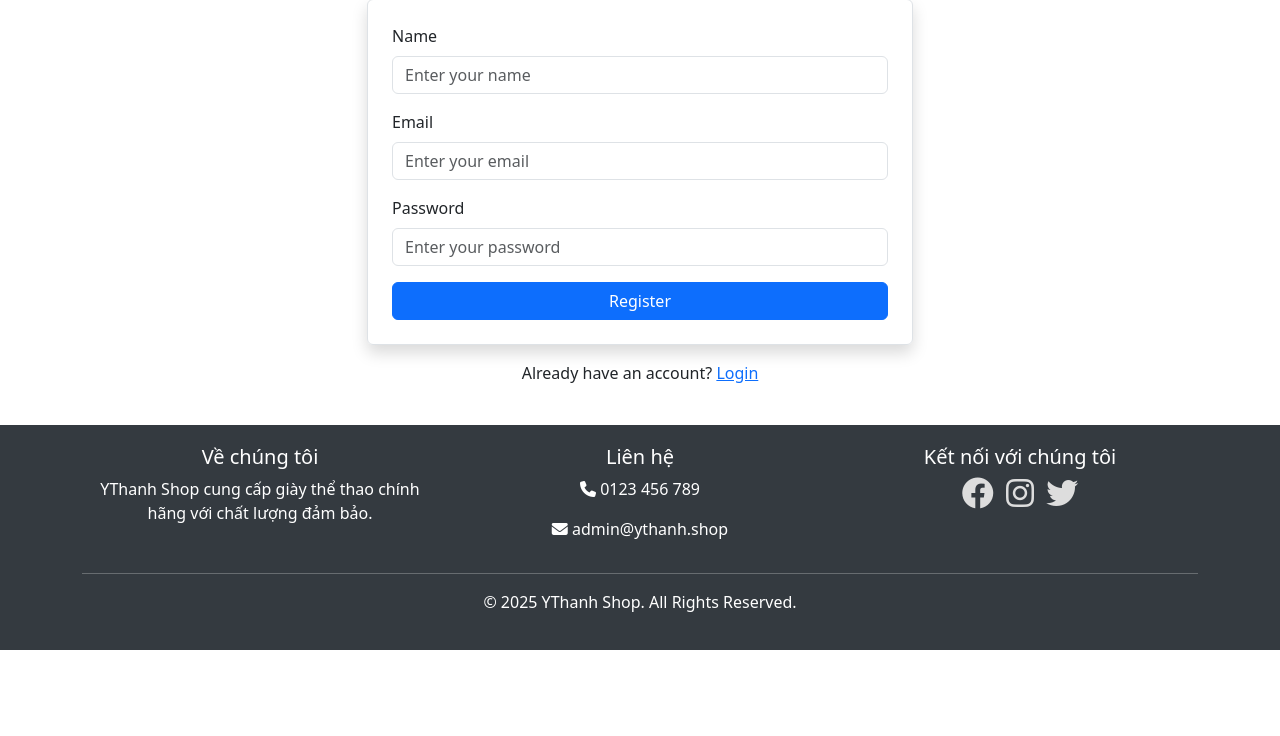
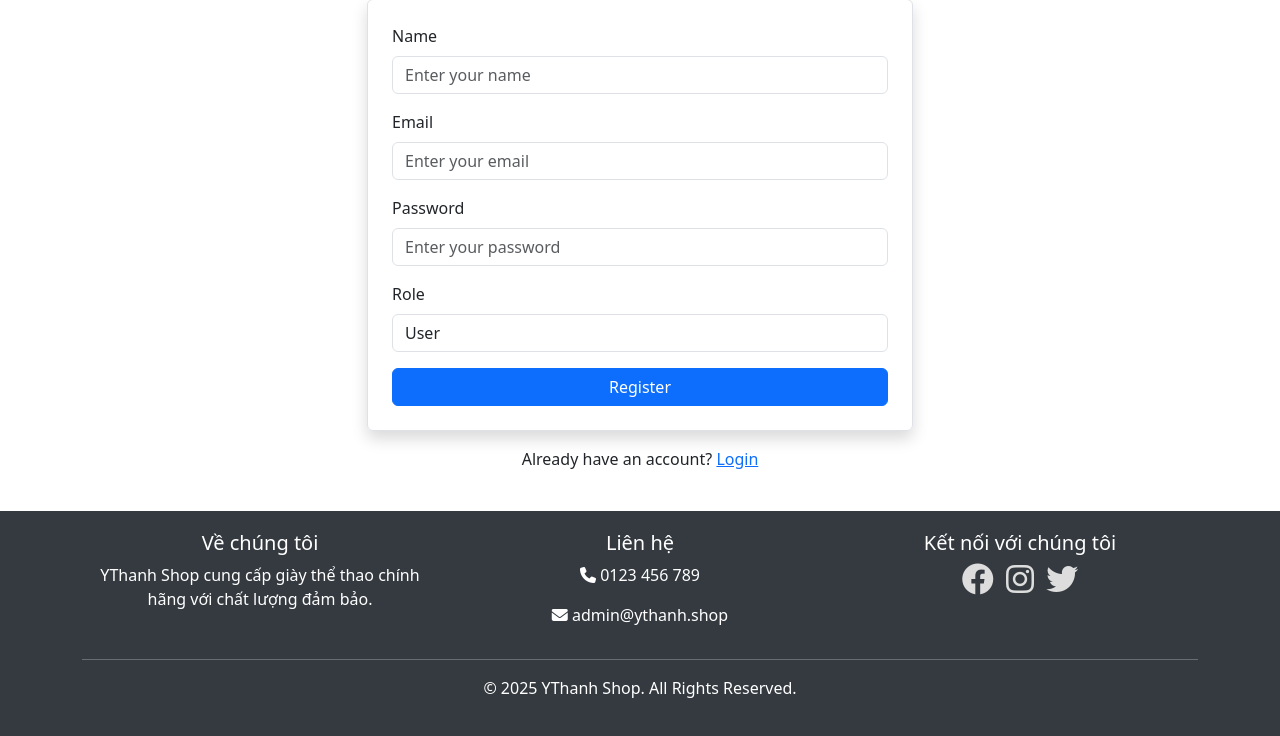
Before and after one commit to Nguyen23022005/xuongth, a PHP site: the page made by mvc/view/auth/register.php in a window 1280 px wide. Shown: the part 177-913 px from the top of the page. Before the commit the page ends 827 px from the top, so only its background shows below. Run offline with PHP 8.4, Linux system fonts and the light colour scheme; the template is opened without the code that fills it: most values are stand-ins (such as "Sample title", 1, 10 or a date in 2020).

Commit message:
Resgister Giang Vien

```diff
--- a/mvc/controller/AuthController.php
+++ b/mvc/controller/AuthController.php
@@ -123,11 +123,12 @@ class AuthController
             $name = trim($_POST['name']);
             $email = trim($_POST['email']);
             $password = $_POST['password'];
-            $role = 'user';
+            $role = $_POST['role'];
 
             $validate->checkRequired('name', $name, "Tên không được để trống.");
             $validate->checkEmail('email', $email, "Email không hợp lệ.");
             $validate->checkRequired('password', $password, "Mật khẩu không được để trống.");
+            $validate->checkRequired('role', $role, "Vai trò không được để trống.");
 
             if ($this->authModel->checkEmailExists($email)) {
                 $validate->addError('email', "Email đã tồn tại trong hệ thống.");
--- a/mvc/view/auth/register.php
+++ b/mvc/view/auth/register.php
@@ -28,6 +28,16 @@
                 <span class="text-danger"><?= $errors['password'] ?></span>
             <?php endif; ?>
         </div>
+        <div class="mb-3">
+            <label for="role" class="form-label">Role</label>
+            <select name="role" id="role" class="form-control">
+                <option value="user" <?= isset($_POST['role']) && $_POST['role'] === 'user' ? 'selected' : '' ?>>User</option>
+                <option value="quanly" <?= isset($_POST['role']) && $_POST['role'] === 'quanly' ? 'selected' : '' ?>>Quản lý</option>
+            </select>
+            <?php if (isset($errors['role'])): ?>
+                <span class="text-danger"><?= $errors['role'] ?></span>
+            <?php endif; ?>
+        </div>
         <button type="submit" class="btn btn-primary w-100">Register</button>
     </form>
     <p class="text-center mt-3">
```
